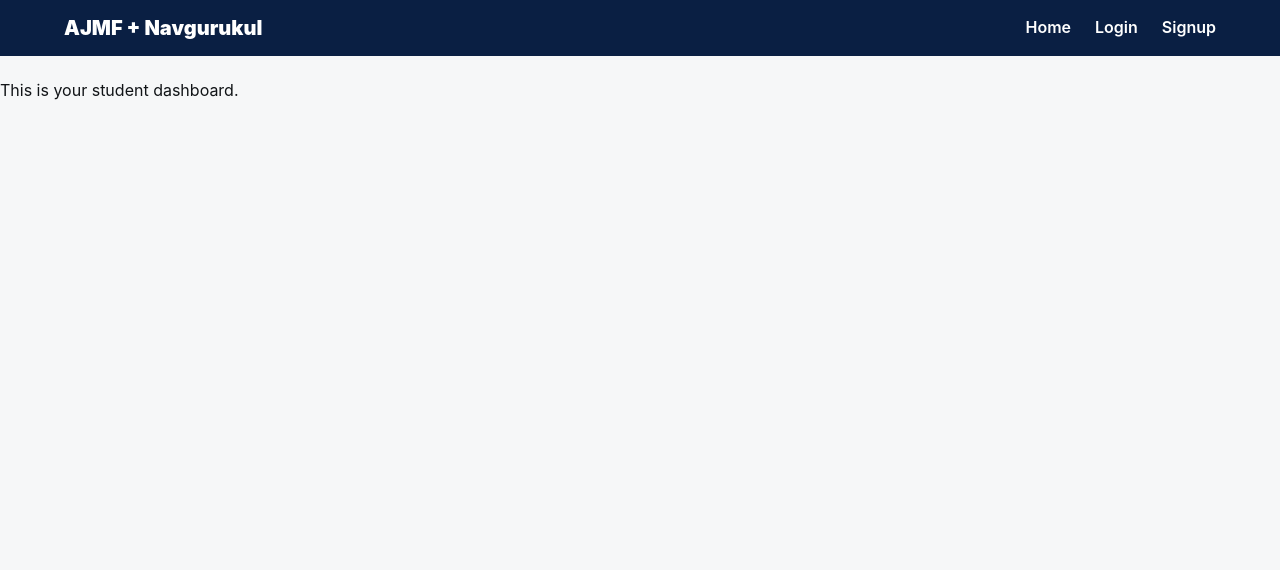
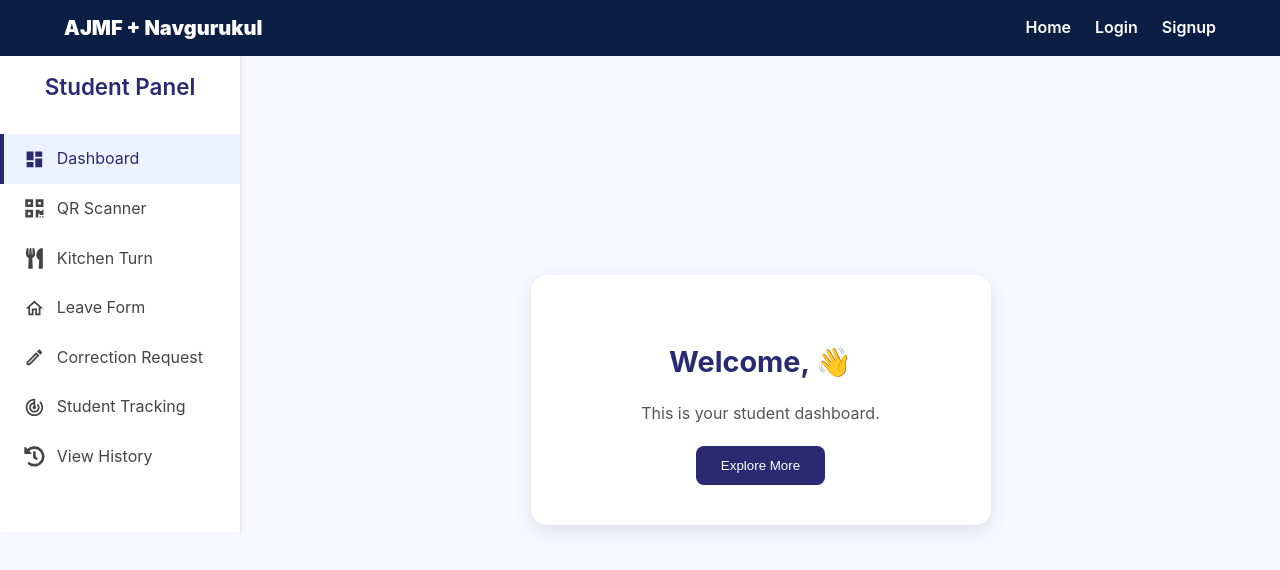
Before and after one commit to mahiawasthi23/attendance_frontend, a React (Vite) app: page /student-dashboard in a window 1280 px wide. Shown: the top 570 px of the page. Built offline with nearby package versions, Linux system fonts and the light colour scheme.

Commit message:
word on Student sidebar

```diff
--- a/package.json
+++ b/package.json
@@ -12,6 +12,7 @@
   "dependencies": {
     "react": "^19.1.1",
     "react-dom": "^19.1.1",
+    "react-icons": "^5.5.0",
     "react-router-dom": "^7.9.5"
   },
   "devDependencies": {
--- /dev/null
+++ b/src/Dashboard/StudentDashboard.css
@@ -0,0 +1,52 @@
+.student_card {
+  background: #fff;
+  width: 400px;
+  padding: 40px 30px;
+  border-radius: 16px;
+  box-shadow: 0 6px 20px rgba(0, 0, 0, 0.1);
+  text-align: center;
+  transition: all 0.3s ease;
+}
+
+.student_card:hover {
+  transform: translateY(-5px);
+  box-shadow: 0 10px 25px rgba(0, 0, 0, 0.15);
+}
+
+.student_heading {
+  font-size: 1.8rem;
+  color: #2a2a72;
+  margin-bottom: 15px;
+}
+
+.student_text {
+  font-size: 1rem;
+  color: #555;
+  margin-bottom: 20px;
+}
+
+.student_button {
+  background-color: #2a2a72;
+  color: #fff;
+  border: none;
+  padding: 12px 25px;
+  border-radius: 8px;
+  cursor: pointer;
+  transition: 0.3s;
+}
+
+.student_button:hover {
+  background-color: #4343a3;
+}
+
+/* Responsive */
+@media (max-width: 480px) {
+  .student_card {
+    width: 90%;
+    padding: 30px 20px;
+  }
+
+  .student_heading {
+    font-size: 1.5rem;
+  }
+}
--- a/src/Dashboard/StudentDashboard.jsx
+++ b/src/Dashboard/StudentDashboard.jsx
@@ -1,11 +1,23 @@
 import React from "react";
+import StudentDashboardSidebar from "../Pages/StudentDashboardSidebar";
+import "./StudentDashboard.css";
 
 function StudentDashboard() {
   const user = JSON.parse(localStorage.getItem("loggedInUser"));
+
   return (
-    <div className="dashboard">
-      <h2>Welcome, {user?.name} 👋</h2>
-      <p>This is your student dashboard.</p>
+    <div className="student_dashboard_wrapper">
+      {/* Sidebar */}
+      <StudentDashboardSidebar />
+
+      {/* Main Dashboard Content */}
+      <div className="student_dashboard_main">
+        <div className="student_card">
+          <h2 className="student_heading">Welcome, {user?.name} 👋</h2>
+          <p className="student_text">This is your student dashboard.</p>
+          <button className="student_button">Explore More</button>
+        </div>
+      </div>
     </div>
   );
 }
--- /dev/null
+++ b/src/Pages/StudentDashboardSidebar.css
@@ -0,0 +1,87 @@
+.student_sidebar {
+  width: 240px;
+  background: #fff;
+  height: 100%;
+  border-right: 1px solid #e6e6e6;
+  padding: 50px 0;
+  display: flex;
+  flex-direction: column;
+  box-shadow: 2px 0 6px rgba(0, 0, 0, 0.05);
+}
+
+.student_sidebar_logo {
+  font-size: 1.4rem;
+  font-weight: 600;
+  text-align: center;
+  color: #2a2a72;
+  margin-bottom: 30px;
+}
+
+.student_sidebar_menu {
+  list-style: none;
+  padding: 0;
+  margin: 0;
+}
+
+.student_sidebar_item {
+  display: flex;
+  align-items: center;
+  gap: 12px;
+  padding: 12px 20px;
+  color: #444;
+  cursor: pointer;
+  font-size: 1rem;
+  transition: all 0.3s ease;
+  border-left: 4px solid transparent;
+}
+
+.student_sidebar_item:hover {
+  background-color: #f3f6ff;
+  color: #2a2a72;
+}
+
+.student_sidebar_item.active {
+  background-color: #eef2ff;
+  color: #2a2a72;
+  border-left: 4px solid #2a2a72;
+}
+
+.student_sidebar_icon {
+  font-size: 1.3rem;
+}
+
+/* Responsive */
+@media (max-width: 768px) {
+  .student_sidebar {
+    width: 200px;
+  }
+}
+
+@media (max-width: 576px) {
+  .student_sidebar {
+    width: 70px;
+    align-items: center;
+  }
+
+  .student_sidebar_item span {
+    display: none;
+  }
+
+  .student_sidebar_logo {
+    display: none;
+  }
+}
+
+/* Layout integration for dashboard */
+.student_dashboard_wrapper {
+  display: flex;
+  min-height: 100vh;
+  background-color: #f8f9ff;
+}
+
+.student_dashboard_main {
+  flex: 1;
+  display: flex;
+  justify-content: center;
+  align-items: center;
+}
--- /dev/null
+++ b/src/Pages/StudentDashboardSidebar.jsx
@@ -0,0 +1,49 @@
+import React from "react";
+import { FaQrcode, FaUtensils, FaHistory } from "react-icons/fa";
+import {
+  MdDashboard,
+  MdOutlineEdit,
+  MdOutlineHome,
+  MdOutlineTrackChanges,
+} from "react-icons/md";
+import "./StudentDashboardSidebar.css";
+
+function StudentDashboardSidebar() {
+  return (
+    <div className="student_sidebar">
+      <h2 className="student_sidebar_logo">Student Panel</h2>
+      <ul className="student_sidebar_menu">
+        <li className="student_sidebar_item active">
+          <MdDashboard className="student_sidebar_icon" />
+          <span>Dashboard</span>
+        </li>
+        <li className="student_sidebar_item">
+          <FaQrcode className="student_sidebar_icon" />
+          <span>QR Scanner</span>
+        </li>
+        <li className="student_sidebar_item">
+          <FaUtensils className="student_sidebar_icon" />
+          <span>Kitchen Turn</span>
+        </li>
+        <li className="student_sidebar_item">
+          <MdOutlineHome className="student_sidebar_icon" />
+          <span>Leave Form</span>
+        </li>
+        <li className="student_sidebar_item">
+          <MdOutlineEdit className="student_sidebar_icon" />
+          <span>Correction Request</span>
+        </li>
+        <li className="student_sidebar_item">
+          <MdOutlineTrackChanges className="student_sidebar_icon" />
+          <span>Student Tracking</span>
+        </li>
+        <li className="student_sidebar_item">
+          <FaHistory className="student_sidebar_icon" />
+          <span>View History</span>
+        </li>
+      </ul>
+    </div>
+  );
+}
+
+export default StudentDashboardSidebar;
```
Also changed, not shown: 1 other file (tests, documents, lock files or other folders).
